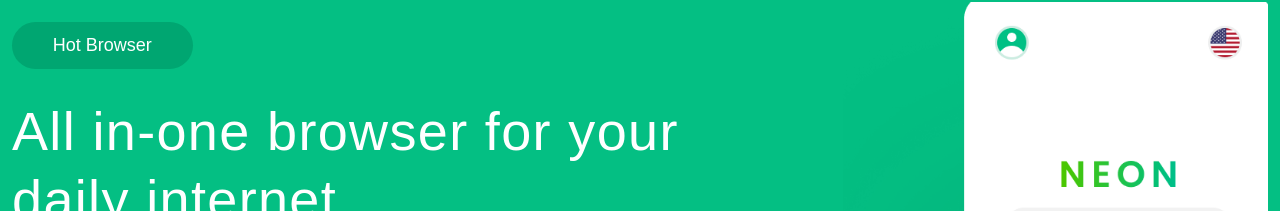
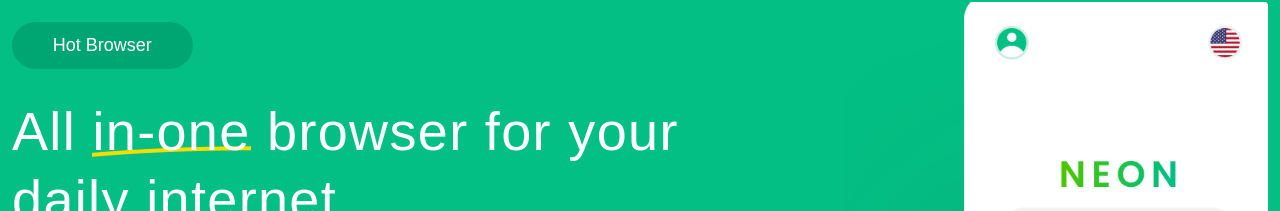
Before and after one commit to DedeSnrwn13/neon-landing, a Next.js app: page / in a window 1280 px wide. Shown: the part 111-322 px from the top of the page. Built offline with nearby package versions, Linux system fonts and the light colour scheme.

Commit message:
add line background

```diff
--- a/styles/homepage.css
+++ b/styles/homepage.css
@@ -42,10 +42,6 @@
   margin-top: -1px;
 }
 
-.header .left {
-  /* margin-top: 30px; */
-}
-
 .header .img-header {
   top: -227px;
   width: 425px;
@@ -57,6 +53,12 @@
   color: #ffffff;
   letter-spacing: 0.025em;
   margin-top: 28px;
+}
+
+.header .header-title span {
+  background: url("/icon/line.png");
+  background-repeat: no-repeat;
+  background-position: bottom;
 }
 
 .header .text-top {
```
